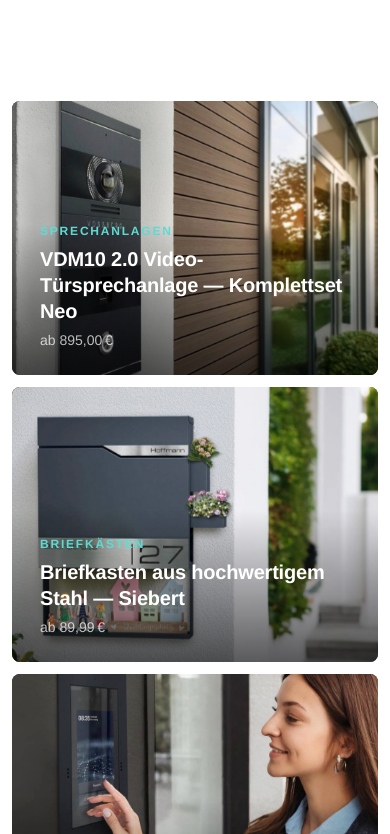
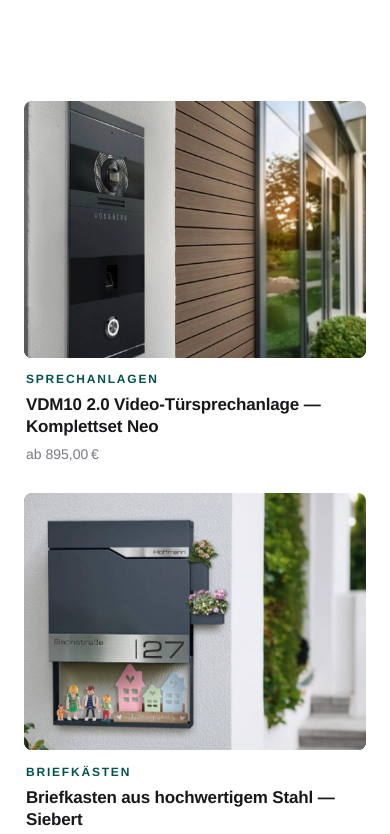
Before and after one commit to metzler-de/metzler-home-parapax, a plain HTML site: page index.html in a window 390 px wide. Shown: the part 1064-1898 px from the top of the page. Drawn offline with Linux system fonts and the light colour scheme.

Commit message:
Mobile polish: scroll-reveal animations + bestseller text below image
Co-Authored-By: Claude Fable 5 <noreply@anthropic.com>

```diff
--- a/index.html
+++ b/index.html
@@ -284,13 +284,20 @@
       .fp-card__info { opacity: 0; transform: translateY(1rem); transition: opacity 0.7s cubic-bezier(0.2,0.7,0.2,1), transform 0.7s cubic-bezier(0.2,0.7,0.2,1); }
       .fp-card:hover .fp-card__info { opacity: 1; transform: none; }
     }
+    /* Mobile/tablet — image stays fully visible, text moves to a caption below it */
     @media (max-width: 64rem) {
-      .fp-grid { grid-template-columns: 1fr 1fr; }
+      .fp-grid { grid-template-columns: 1fr 1fr; gap: 1.5rem 1rem; }
       .fp-card, .fp-card--wide { grid-column: span 1; }
-      .fp-card__media, .fp-card--wide .fp-card__media { aspect-ratio: 1 / 1; }
+      .fp-card { background: transparent; }
+      .fp-card__media, .fp-card--wide .fp-card__media { aspect-ratio: 1 / 1; border-radius: var(--radius-lg); background: var(--color-graphite-900); }
+      .fp-card__scrim { display: none; }
+      .fp-card__info { position: static; opacity: 1 !important; transform: none !important; padding: 0.875rem 0.125rem 0; }
+      .fp-card__cat { color: var(--color-teal); }
+      .fp-card__name { color: var(--color-digital-black); font-size: 1.0625rem; }
+      .fp-card__meta { color: var(--color-graphite-600); }
     }
     @media (max-width: 35rem) {
-      .fp-grid { grid-template-columns: 1fr; gap: 0.75rem; padding: 0 0.75rem; }
+      .fp-grid { grid-template-columns: 1fr; gap: 1.75rem; padding: 0 1.5rem; }
       .fp-card__media, .fp-card--wide .fp-card__media { aspect-ratio: 4 / 3; }
     }
     .bs-more { display: flex; justify-content: center; margin-top: 6rem; }
```
